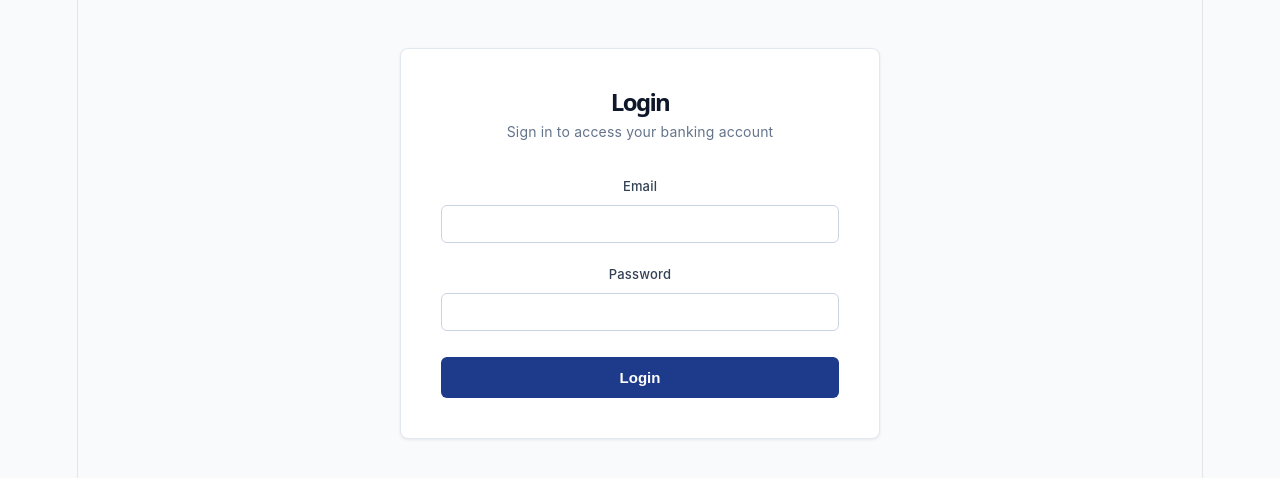
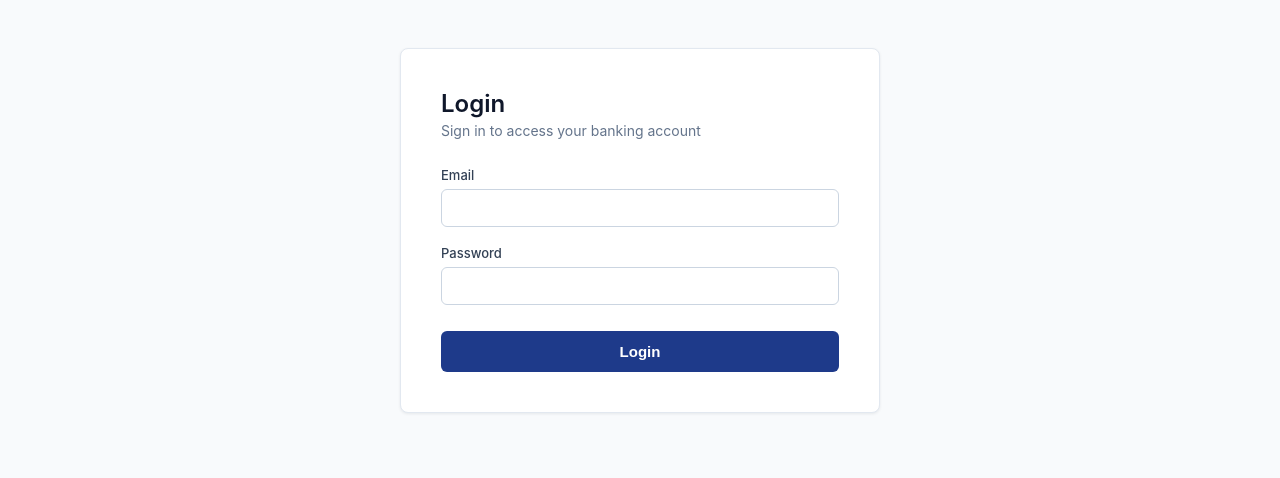
Before and after one commit to Diya-kul/Banking-Application-Frontend, a React (Vite) app in the folder banking-app-frontend/: page /login in a window 1280 px wide. Shown: the top 478 px of the page. Built offline with nearby package versions, Linux system fonts and the light colour scheme; no server answers.

Commit message:
feta: Create the landing page

```diff
--- a/banking-app-frontend/src/App.jsx
+++ b/banking-app-frontend/src/App.jsx
@@ -8,10 +8,12 @@ import DashboardPage from './pages/DashboardPage';
 import SetPasswordPage from './pages/SetPasswordPage';
 import TransactionPage from './pages/TransactionPage';
 import TransferPage from './pages/TransferPage';
+import LandingPage from './pages/LandingPage';
 
 function App() {
   return (
     <Routes>
+      <Route path="/" element={<LandingPage />} />
       <Route path="/login" element={<LoginPage />} />
 
       <Route path="/customers" element={
--- a/banking-app-frontend/src/index.css
+++ b/banking-app-frontend/src/index.css
@@ -1,111 +1,54 @@
-:root {
-  --text: #6b6375;
-  --text-h: #08060d;
-  --bg: #fff;
-  --border: #e5e4e7;
-  --code-bg: #f4f3ec;
-  --accent: #aa3bff;
-  --accent-bg: rgba(170, 59, 255, 0.1);
-  --accent-border: rgba(170, 59, 255, 0.5);
-  --social-bg: rgba(244, 243, 236, 0.5);
-  --shadow:
-    rgba(0, 0, 0, 0.1) 0 10px 15px -3px, rgba(0, 0, 0, 0.05) 0 4px 6px -2px;
-
-  --sans: system-ui, 'Segoe UI', Roboto, sans-serif;
-  --heading: system-ui, 'Segoe UI', Roboto, sans-serif;
-  --mono: ui-monospace, Consolas, monospace;
-
-  font: 18px/145% var(--sans);
-  letter-spacing: 0.18px;
-  color-scheme: light dark;
-  color: var(--text);
-  background: var(--bg);
-  font-synthesis: none;
-  text-rendering: optimizeLegibility;
-  -webkit-font-smoothing: antialiased;
-  -moz-osx-font-smoothing: grayscale;
-
-  @media (max-width: 1024px) {
-    font-size: 16px;
-  }
-}
-
-@media (prefers-color-scheme: dark) {
-  :root {
-    --text: #9ca3af;
-    --text-h: #f3f4f6;
-    --bg: #16171d;
-    --border: #2e303a;
-    --code-bg: #1f2028;
-    --accent: #c084fc;
-    --accent-bg: rgba(192, 132, 252, 0.15);
-    --accent-border: rgba(192, 132, 252, 0.5);
-    --social-bg: rgba(47, 48, 58, 0.5);
-    --shadow:
-      rgba(0, 0, 0, 0.4) 0 10px 15px -3px, rgba(0, 0, 0, 0.25) 0 4px 6px -2px;
-  }
-
-  #social .button-icon {
-    filter: invert(1) brightness(2);
-  }
-}
-
-body {
+/* ============================================================
+   GLOBAL RESET
+   Removes browser default spacing (body has an 8px margin by
+   default in every browser) and makes padding/border count
+   INSIDE an element's declared width, not added on top of it.
+   Without box-sizing: border-box, a 480px-wide card with 40px
+   padding would actually render wider than 480px.
+   ============================================================ */
+* {
   margin: 0;
-}
-
-#root {
-  width: 1126px;
-  max-width: 100%;
-  margin: 0 auto;
-  text-align: center;
-  border-inline: 1px solid var(--border);
-  min-height: 100svh;
-  display: flex;
-  flex-direction: column;
+  padding: 0;
   box-sizing: border-box;
 }
 
-h1,
-h2 {
-  font-family: var(--heading);
-  font-weight: 500;
-  color: var(--text-h);
+/* ============================================================
+   BASE PAGE SETUP
+   No color-scheme declaration here on purpose — the previous
+   Vite default ("color-scheme: light dark") told the browser
+   to apply its own dark-mode defaults to unstyled elements,
+   which is what caused inputs and backgrounds to render dark
+   unexpectedly throughout this project. Every color on every
+   page should come from our own CSS, not the browser's guess.
+   ============================================================ */
+html,
+body {
+  background-color: #F8FAFC;
+  min-height: 100vh;
+  font-family: -apple-system, BlinkMacSystemFont, 'Segoe UI', Roboto, sans-serif;
+  color: #0F172A;
 }
 
-h1 {
-  font-size: 56px;
-  letter-spacing: -1.68px;
-  margin: 32px 0;
-  @media (max-width: 1024px) {
-    font-size: 36px;
-    margin: 20px 0;
-  }
-}
-h2 {
-  font-size: 24px;
-  line-height: 118%;
-  letter-spacing: -0.24px;
-  margin: 0 0 8px;
-  @media (max-width: 1024px) {
-    font-size: 20px;
-  }
-}
-p {
-  margin: 0;
+/* ============================================================
+   REACT ROOT CONTAINER
+   Vite's default template capped this at max-width: 1280px,
+   centered it, and center-aligned all text — fine for a single
+   centered demo page, but it fights against full-width layouts
+   like the landing page and sidebar dashboard. Just ensure it
+   fills the viewport; each page controls its own width/layout.
+   ============================================================ */
+#root {
+  min-height: 100vh;
 }
 
-code,
-.counter {
-  font-family: var(--mono);
-  display: inline-flex;
-  border-radius: 4px;
-  color: var(--text-h);
+/* ============================================================
+   LINKS
+   Removes the browser default blue/underline so <Link> elements
+   only look styled when we explicitly give them a class (like
+   .submit-button or .dash-nav-item) instead of leaking default
+   anchor styling into places we didn't intend.
+   ============================================================ */
+a {
+  color: inherit;
+  text-decoration: none;
 }
-
-code {
-  font-size: 15px;
-  line-height: 135%;
-  padding: 4px 8px;
-  background: var(--code-bg);
-}
--- a/banking-app-frontend/src/styles/DashboardPage.css
+++ b/banking-app-frontend/src/styles/DashboardPage.css
@@ -24,7 +24,7 @@
 }
 
 .dash-brand-mark {
-  width: 30px;
+  width: 50px;
   height: 30px;
   border-radius: 8px;
   background: #1E3A8A;
```
